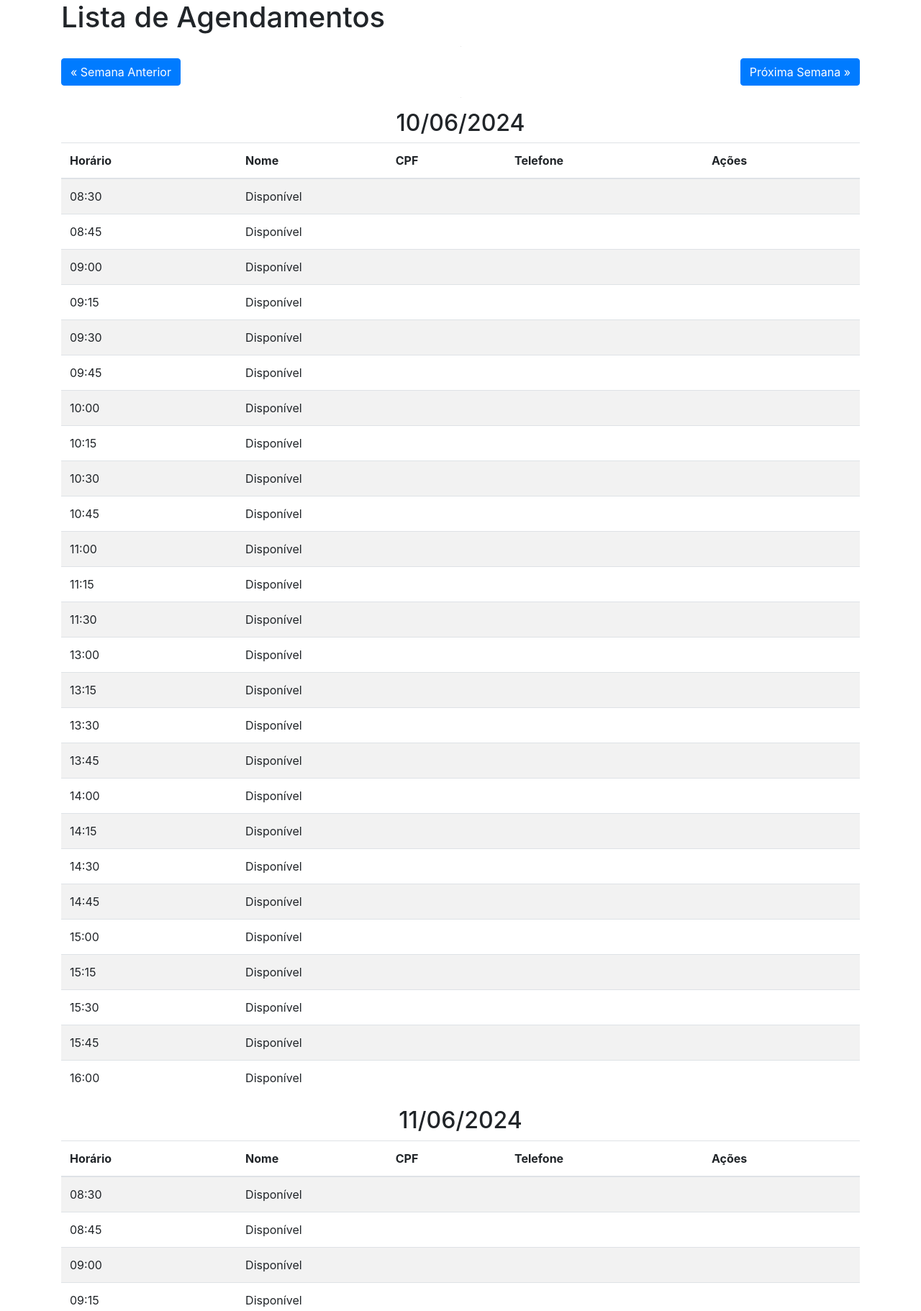
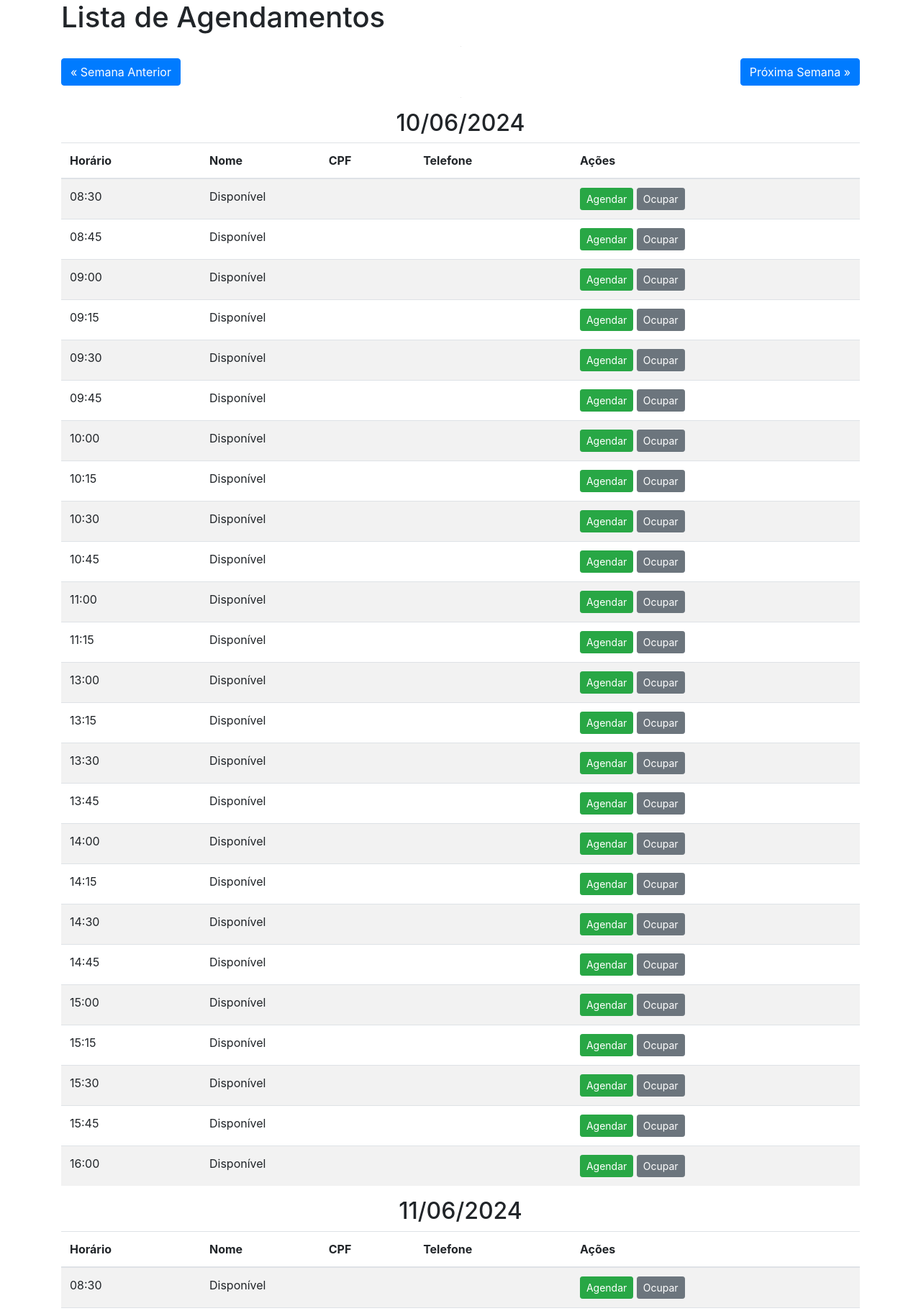
Before and after one commit to juleklazura/CRAS-agendamento, a Flask app: page /listar in a window 1280 px wide. Shown: the part 149-1971 px from the top of the page at 72% size. Run offline with Flask 3, Linux system fonts and the light colour scheme; a user stored in the database is signed in; some libraries are stand-ins or nearby versions.

Commit message:
adição do ocupar horário

```diff
--- a/app.py
+++ b/app.py
@@ -6,17 +6,14 @@ from datetime import datetime, timedelta, date, timezone
 import calendar
 from peewee import BooleanField
 from functools import wraps
-from flask_wtf.csrf import CSRFProtect
-
 
 app = Flask(__name__)
 app.config['SECRET_KEY'] = 'minha_chave_secreta'
 
-csrf = CSRFProtect(app)
 
 def get_available_slots(data):
     hora_inicio_manha = datetime.strptime('08:30', '%H:%M').time()
-    hora_fim_manha = datetime.strptime('11:30', '%H:%M').time()
+    hora_fim_manha = datetime.strptime('11:15', '%H:%M').time()
     hora_inicio_tarde = datetime.strptime('13:00', '%H:%M').time()
     hora_fim_tarde = datetime.strptime('16:00', '%H:%M').time()
     intervalo = timedelta(minutes=15)
@@ -35,6 +32,7 @@ def get_available_slots(data):
         if not Agendamento.select().where(Agendamento.data == data, Agendamento.horario == horario_atual_str).exists():
             horarios_disponiveis.append(horario_atual_str)
         horario_atual = (datetime.combine(data, horario_atual) + intervalo).time()
+    horarios_disponiveis = [time for time in horarios_disponiveis if not Agendamento.select().where(Agendamento.data == data, Agendamento.horario == time, Agendamento.nome == 'Indisponível').exists()]
 
     return horarios_disponiveis
 
@@ -71,6 +69,30 @@ def login_required(f):
             return redirect(url_for('login'))
         return f(*args, **kwargs)
     return decorated_function
+
+@app.route('/ocupar/<data>/<horario>', methods=['POST'])
+@login_required
+def ocupar(data, horario):
+    horario = datetime.strptime(horario, '%H:%M').time()
+    data = datetime.strptime(data, '%Y-%m-%d').date()
+
+    # Verificar se o horário está disponível antes de ocupar
+    if not Agendamento.select().where(Agendamento.data == data, Agendamento.horario == horario).exists():
+        Agendamento.create(
+            nome='Indisponível',
+            cpf=None,
+            telefone=None,
+            data=data,
+            horario=horario,
+            presence=False
+        )
+        flash('Horário marcado como Indisponível!', 'success')
+    else:
+        flash('Erro: O horário já está Indisponível!', 'danger')
+
+    # Redirecionar para a página da semana de listagem
+    year, week = data.isocalendar()[0], data.isocalendar()[1]
+    return redirect(url_for('listar', year=year, week=week))
 
 
 @app.route('/login', methods=['GET', 'POST'])
@@ -194,7 +216,15 @@ def toggle_presence(id):
         flash('Status de presença atualizado com sucesso!', 'success')
     else:
         flash('Agendamento não encontrado!', 'danger')
-    return redirect(url_for('listar'))
+
+    # Redirecionar para a página da semana de listagem
+    if agendamento:
+        year, week = agendamento.data.isocalendar()[0], agendamento.data.isocalendar()[1]
+    else:
+        # Caso o agendamento não seja encontrado, redirecione para a semana atual
+        today = date.today()
+        year, week = today.isocalendar()[0], today.isocalendar()[1]
+    return redirect(url_for('listar', year=year, week=week))
 
 
 @app.route('/editar/<int:id>', methods=['GET', 'POST'])
@@ -271,7 +301,15 @@ def deletar(id):
         flash('Agendamento deletado com sucesso!', 'success')
     else:
         flash('Agendamento não encontrado!', 'danger')
-    return redirect(url_for('listar'))
+
+    # Redirecionar para a página da semana de listagem
+    if agendamento:
+        year, week = agendamento.data.isocalendar()[0], agendamento.data.isocalendar()[1]
+    else:
+        # Caso o agendamento não seja encontrado, redirecione para a semana atual
+        today = date.today()
+        year, week = today.isocalendar()[0], today.isocalendar()[1]
+    return redirect(url_for('listar', year=year, week=week))
 
 @app.route('/get_horarios_disponiveis', methods=['GET'])
 @login_required
--- a/models.py
+++ b/models.py
@@ -31,6 +31,9 @@ class User(BaseModel):
     def verify_password(self, password):
         return check_password_hash(self.password_hash, password)
 
+
+
+
 # Criar as tabelas se elas não existirem
 if __name__ == '__main__':
     db.connect()
--- a/templates/listar.html
+++ b/templates/listar.html
@@ -5,6 +5,10 @@
     <style>
         .presence td {
             background-color: #76b344;;
+        }
+        .indisponivel td {
+            color: rgb(255, 255, 255);
+            background-color: rgb(255, 83, 83);
         }
     </style>
     <h1>Lista de Agendamentos</h1>
@@ -31,16 +35,18 @@
             <tbody>
                 {% for slot in slots_info.times %}
                     {% if slot.agendamento %}
-                        <tr {% if slot.agendamento.presence %}class="presence"{% endif %}>
+                        <tr class="{{ 'presence' if slot.agendamento.presence else 'indisponivel' if slot.agendamento.nome == 'Indisponível' else '' }}">
                             <td>{{ slot.time }}</td>
                             <td>{{ slot.agendamento.nome }}</td>
-                            <td>{{ slot.agendamento.cpf }}</td>
-                            <td>{{ slot.agendamento.telefone }}</td>
+                            <td>{{ slot.agendamento.cpf or '' }}</td>
+                            <td>{{ slot.agendamento.telefone or '' }}</td>
                             <td>
-                                <form action="{{ url_for('toggle_presence', id=slot.agendamento.id) }}" method="POST" style="display: inline;">
-                                    <button type="submit" class="btn btn-info btn-sm">{{ 'Retirar Presença' if slot.agendamento.presence else 'Confirmar Presença' }}</button>
-                                </form>
-                                <a href="{{ url_for('editar', id=slot.agendamento.id) }}" class="btn btn-warning btn-sm">Editar</a>
+                                {% if slot.agendamento.nome != 'Indisponível' %}
+                                    <form action="{{ url_for('toggle_presence', id=slot.agendamento.id) }}" method="POST" style="display: inline;">
+                                        <button type="submit" class="btn btn-info btn-sm">{{ 'Retirar Presença' if slot.agendamento.presence else 'Confirmar Presença' }}</button>
+                                    </form>
+                                    <a href="{{ url_for('editar', id=slot.agendamento.id) }}" class="btn btn-warning btn-sm">Editar</a>
+                                {% endif %}
                                 <form action="{{ url_for('deletar', id=slot.agendamento.id) }}" method="POST" style="display: inline;">
                                     <button type="submit" class="btn btn-danger btn-sm" onclick="return confirm('Tem certeza que deseja deletar este agendamento?');">Deletar</button>
                                 </form>
@@ -49,7 +55,20 @@
                     {% else %}
                         <tr>
                             <td>{{ slot.time }}</td>
-                            <td colspan="4">Disponível</td>
+                            <td colspan="3">Disponível</td>
+                            <td>
+
+                                <!-- Adicionar botão de Agendar -->
+                                <form action="{{ url_for('agendar') }}" method="POST" style="display: inline;">
+                                    <input type="hidden" name="data" value="{{ date.strftime('%Y-%m-%d') }}">
+                                    <input type="hidden" name="horario" value="{{ slot.time }}">
+                                    <button type="submit" class="btn btn-success btn-sm">Agendar</button>
+                                </form>
+                                <form action="{{ url_for('ocupar', data=date.strftime('%Y-%m-%d'), horario=slot.time) }}" method="POST" style="display: inline;">
+                                <button type="submit" class="btn btn-secondary btn-sm">Ocupar</button>
+                                </form>
+
+                            </td>
                         </tr>
                     {% endif %}
                 {% endfor %}
```
Also changed, not shown: templates/editar.html (+18 -5 lines), forms.py (line endings or trailing spaces).
